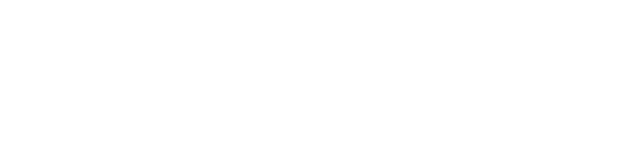
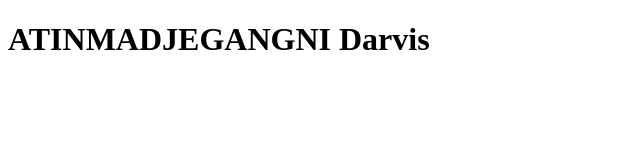
Before and after one commit to addodarvis-star/mon-cv, a plain HTML site: page index.html in a window 1280 px wide. Shown: the whole page, without its empty margins (0-640 px from the left). Drawn offline with Linux system fonts and the light colour scheme.

Commit message:
mise en place de la section titre

```diff
--- a/index.html
+++ b/index.html
@@ -7,6 +7,6 @@
     <link rel="stylesheet" href="style.css">
 </head>
 <body>
-
+    <h1>ATINMADJEGANGNI Darvis</h1>
 </body>
 </html>
```
